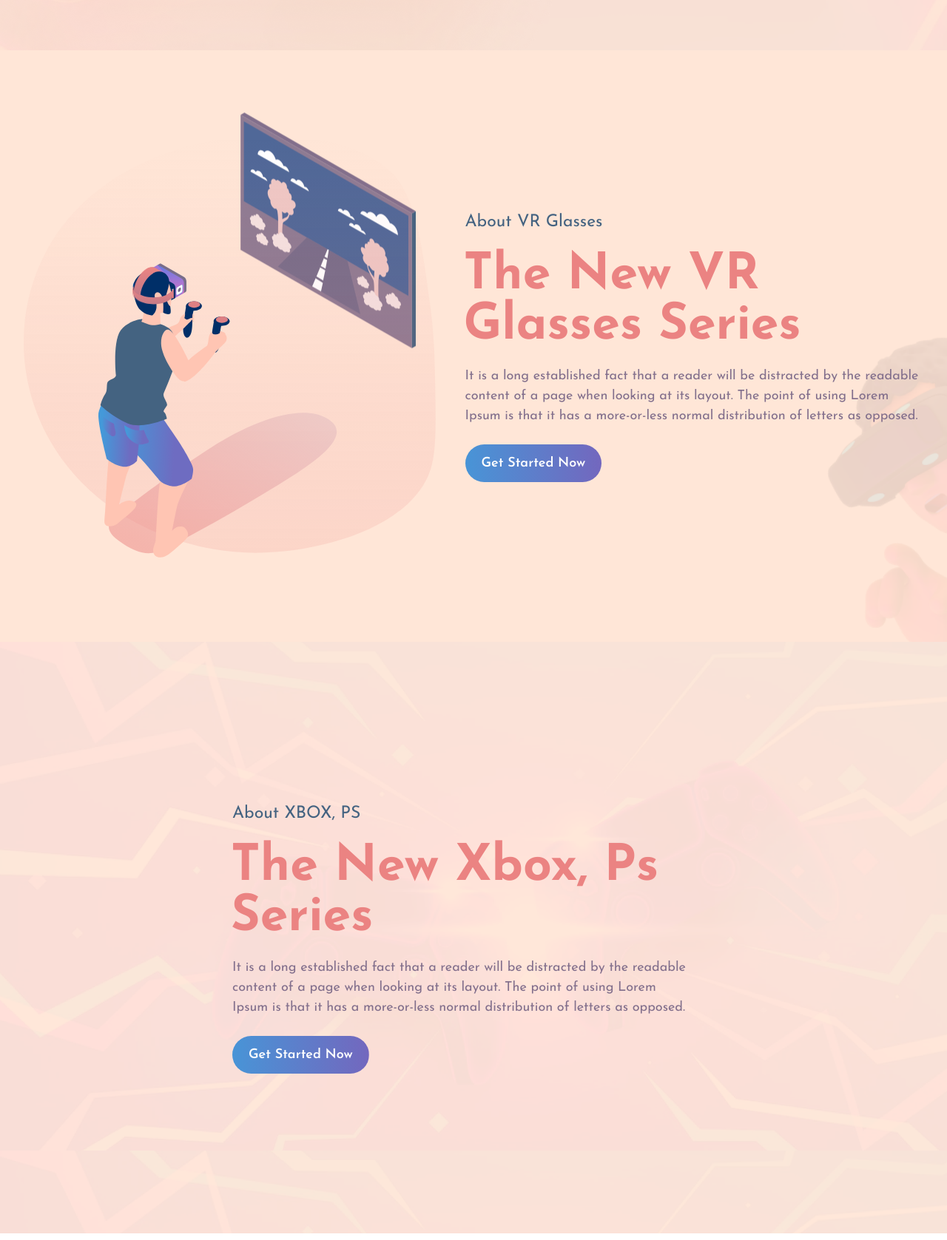
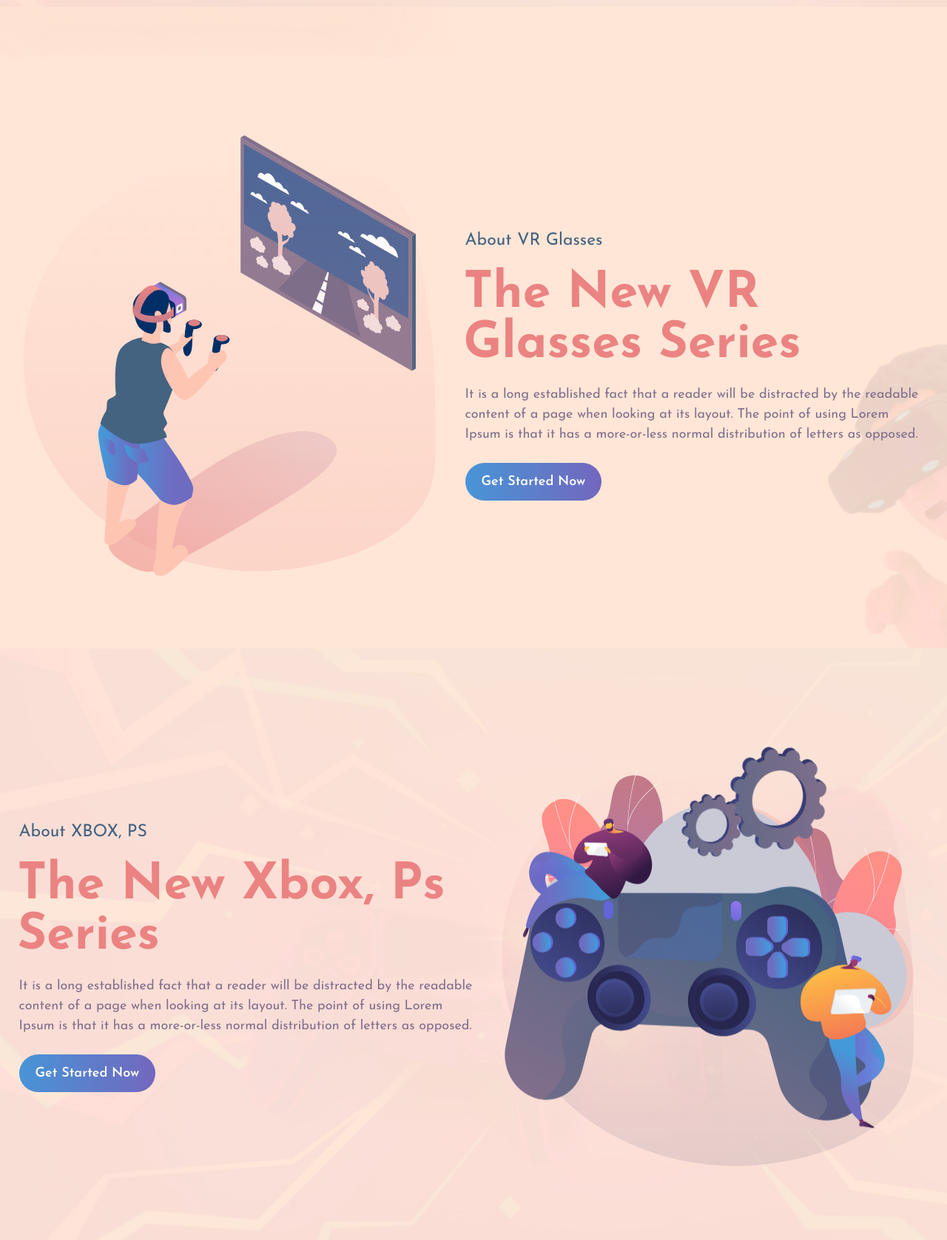
Before and after one commit to GabimaruDevastated/Layout-GoGames, a website built with Vite: page index.html in a window 1280 px wide. Shown: the part 732-2409 px from the top of the page at 74% size. Built offline with nearby package versions, Linux system fonts and the light colour scheme; files whose address does not match are found by name.

Commit message:
fix and feat: Исправлены стили, сделал 3ий блок

```diff
--- a/index.html
+++ b/index.html
@@ -5,12 +5,11 @@
         <meta name="viewport" content="width=device-width, initial-scale=1.0" />
         <link rel="icon" href="./image/favicon.ico" />
         <link rel="stylesheet" href="./styles/styles.css">
-        <script async src="public/main.js"></script>
         <title>GoGames</title>
     </head>
     <body>
-        <header class="absolute left-1/2 -translate-x-1/2 top-0 z-20 pt-5 max-w-[1200px] w-full">
-            <div class="case flex items-center justify-between max-w-[1200px] w-full">
+        <header class="absolute left-1/2 -translate-x-1/2 top-0 z-20 pt-6 max-w-[1200px] w-full">
+            <div class="case flex items-center justify-between max-w-[1200px] w-full gap-5">
                 <a href="" class="w-[12.5rem]"><img src="./image/logo.png" width="280" height="78" alt=""></a>
                 <div class="max-lg:hidden flex items-center gap-14">
                     <nav>
@@ -31,7 +30,7 @@
             </div>
         </header>
         <main>
-            <section id="welcome" class="bg-[url('../image/bg1.png')] py-24">
+            <section id="welcome" class="bg-[url('../image/bg1.png')] bg-cover">
                 <div class="case max-w-[1200px] md:grid md:grid-cols-2 max-md:flex max-md:flex-col-reverse items-center lg:gap-12 max-md:gap-5">
                     <div class="relative">
                         <p class="subtitle flex gap-4 md:gap-8">Gaming Consoles <img class="w-28 max-md:w-20" src="./image/welcome/arrows.svg" alt=""></p>
@@ -53,7 +52,7 @@
                 </div>
             </section>
 
-            <section id="about" class="py-24">
+            <section id="about">
                 <div class="case flex max-md:flex-col justify-center items-center gap-10">
                     <img class="lg:hidden max-md:max-w-md md:max-w-[50%] w-full" src="./image/about/illutration.svg" alt="">
                     <div class="relative max-w-xl max-lg:hidden">
@@ -61,7 +60,7 @@
                         <img class="tv absolute -top-5 right-8 [zoom:0.82]" src="./image/about/tv.svg" alt="">
                     </div>
                     <div class="about__text md:max-w-[50%]">
-                        <p class="subtitle flex gap-4 md:gap-8">About VR Glasses</p>
+                        <p class="subtitle">About VR Glasses</p>
                         <h2 class="title">The New VR Glasses Series</h2>
                         <p class="text">It is a long established fact that a reader will be distracted by the readable content of a page when looking at its layout. The point of using Lorem Ipsum is that it has a more-or-less normal distribution of letters as opposed.</p>
                         <a href="#!" class="button">Get Started Now</a>
@@ -69,15 +68,19 @@
                 </div>
             </section>
 
-            <section id="about-pc" class="py-24 bg-[url(../image/about-pc/about-pc_bg.png)]">
+            <section id="about-pc" class="bg-[url(../image/about-pc/about-pc_bg.png)] bg-cover">
                 <div class="case flex max-md:flex-col-reverse justify-center items-center gap-8">
                     <div class="md:max-w-[50%]">
-                        <p class="subtitle flex gap-4 md:gap-8">About XBOX, PS</p>
+                        <p class="subtitle">About XBOX, PS</p>
                         <h2 class="title">The New Xbox, Ps Series</h2>
                         <p class="text">It is a long established fact that a reader will be distracted by the readable content of a page when looking at its layout. The point of using Lorem Ipsum is that it has a more-or-less normal distribution of letters as opposed.</p>
                         <a href="#!" class="button">Get Started Now</a>
                     </div>
-                    <div class="">
+                    <div class="relative max-lg:hidden pr-5">
+                        <img src="./image/about-pc/bg-gamepad.svg" alt="">
+                        <img class="gear absolute top-16 left-[42%] z-[1]" src="./image/about-pc/gear.svg" alt="">
+                        <img class="gear absolute top-0 left-[53%]" src="./image/about-pc/gear-big.svg" alt="">
+                        <img class="gamepad absolute top-[19%] left-1" src="./image/about-pc/gamepad.svg" alt="">
                     </div>
                     <img class="lg:hidden max-md:max-w-md md:max-w-[50%] w-full" src="./image/about-pc/about-pc_scene.svg" alt="">
                 </div>
--- a/styles/styles.scss
+++ b/styles/styles.scss
@@ -29,7 +29,7 @@
     align-items: center;
     background-color: #FFE6D7;
     min-height: 100svh;
-    padding: 6rem 0;
+    padding: 8rem 0 6rem 0;
 }
 
 .case {
@@ -95,8 +95,8 @@
 }
 
 .button_burger {
-    width: 40px;
-    height: 30px;
+    width: 45px;
+    height: 25px;
     position: relative;
 
     &:hover {
@@ -187,8 +187,9 @@
     background-size: 40%, cover;
     background-repeat: no-repeat;
 }
-.tv {
-    animation: 3.5s linear infinite flying;
+
+.tv, .gamepad {
+    animation: 4s linear infinite flying;
 }
 
 @keyframes flying {
@@ -207,3 +208,7 @@
     background-size: 75%, cover;
     background-repeat: no-repeat;
 }
+
+.gear {
+    animation: 8s linear infinite rotating;
+}
```
Also changed, not shown: image/about-pc/bg-gamepad.svg (added), image/about-pc/gamepad.svg (added), image/about-pc/gear-big.svg (added), image/about-pc/gear.svg (added), public/main.js (deleted), styles/styles.css, 1 other file.
